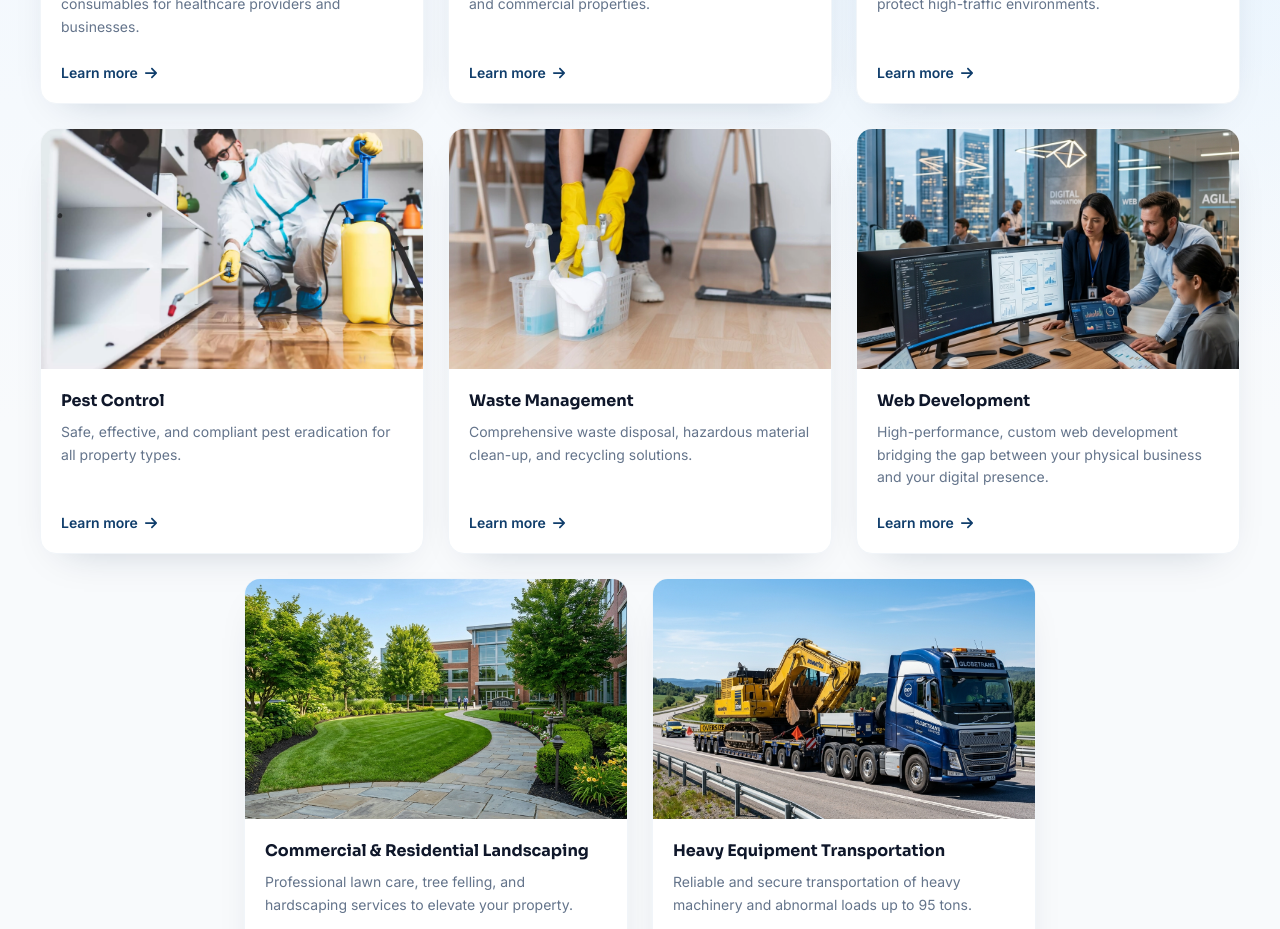
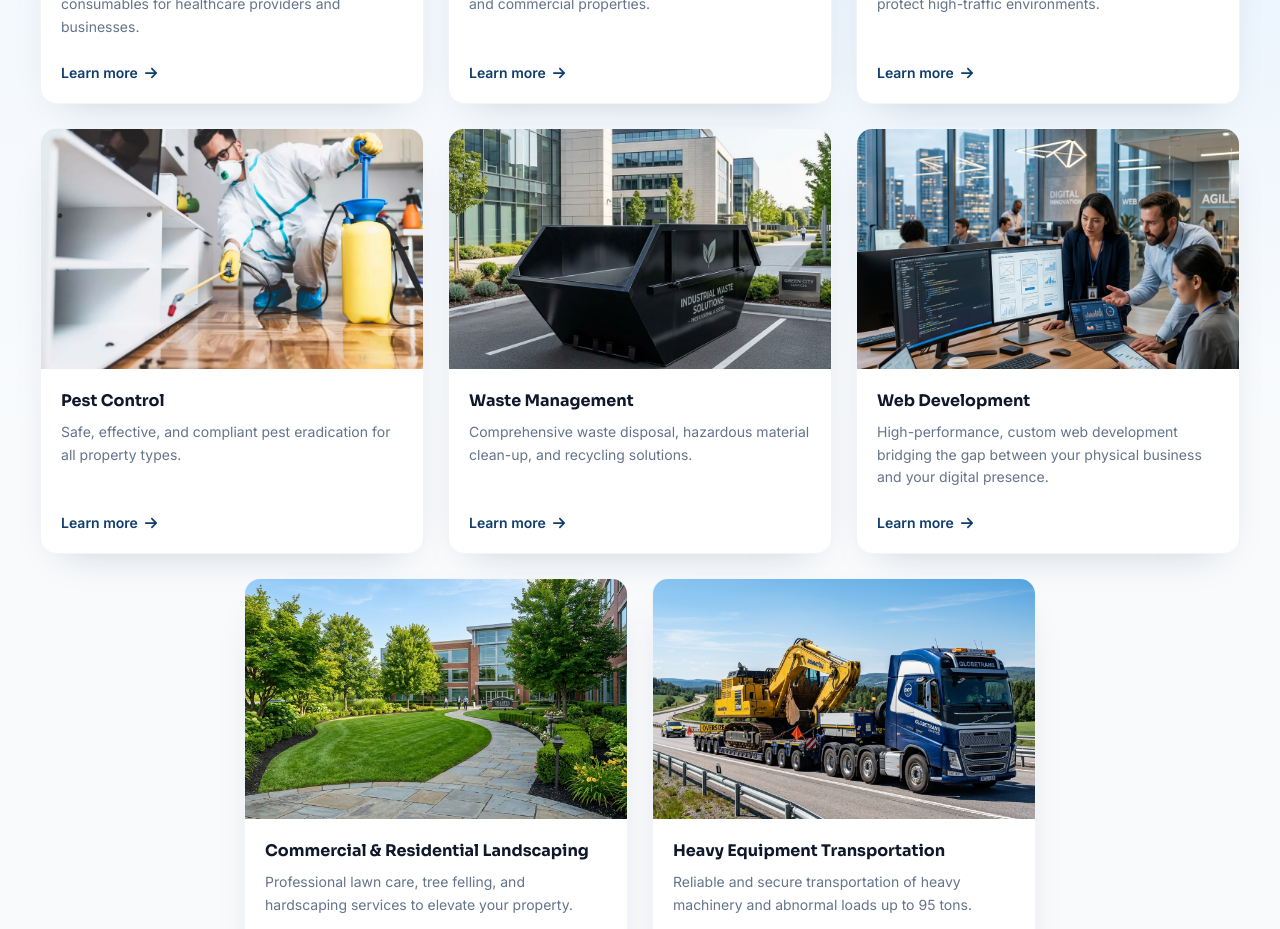
Before and after one commit to LM-Studios-Work/opticore-holdings, a Next.js app: page / in a window 1280 px wide. Shown: the part 1860-2789 px from the top of the page. Built offline with nearby package versions, Linux system fonts and the light colour scheme.

Commit message:
new message

```diff
--- a/src/app/page.tsx
+++ b/src/app/page.tsx
@@ -8,6 +8,7 @@ import medicalHero from "../../public/Services Heros/medical supplies hero.png";
 import webHero from "../../public/Services Heros/web development hero.jpg";
 import landscapingHero from "../../public/Services Heros/landscaping_hero.jpg";
 import transportationHero from "../../public/Services Heros/transportation_hero.jpg";
+import wasteHero from "../../public/waste-management/waste management.jpeg";
 import hygieneIntroHero from "../../public/Services Heros/professional hygiene services hero, home page.jpg";
 import posterMedicalSuppliesStock from "../../public/poster/medical supplies stock.jpeg";
 import SectionHeading from "@/components/SectionHeading";
@@ -23,7 +24,7 @@ const serviceImages: Record<string, typeof cleaningHero> = {
   sanitising: sanitisingHero,
   "pest-control": pestHero,
   "medical-supplies": medicalHero,
-  "waste-management": cleaningHero,
+  "waste-management": wasteHero,
   "web-development": webHero,
   landscaping: landscapingHero,
   transportation: transportationHero,
```
